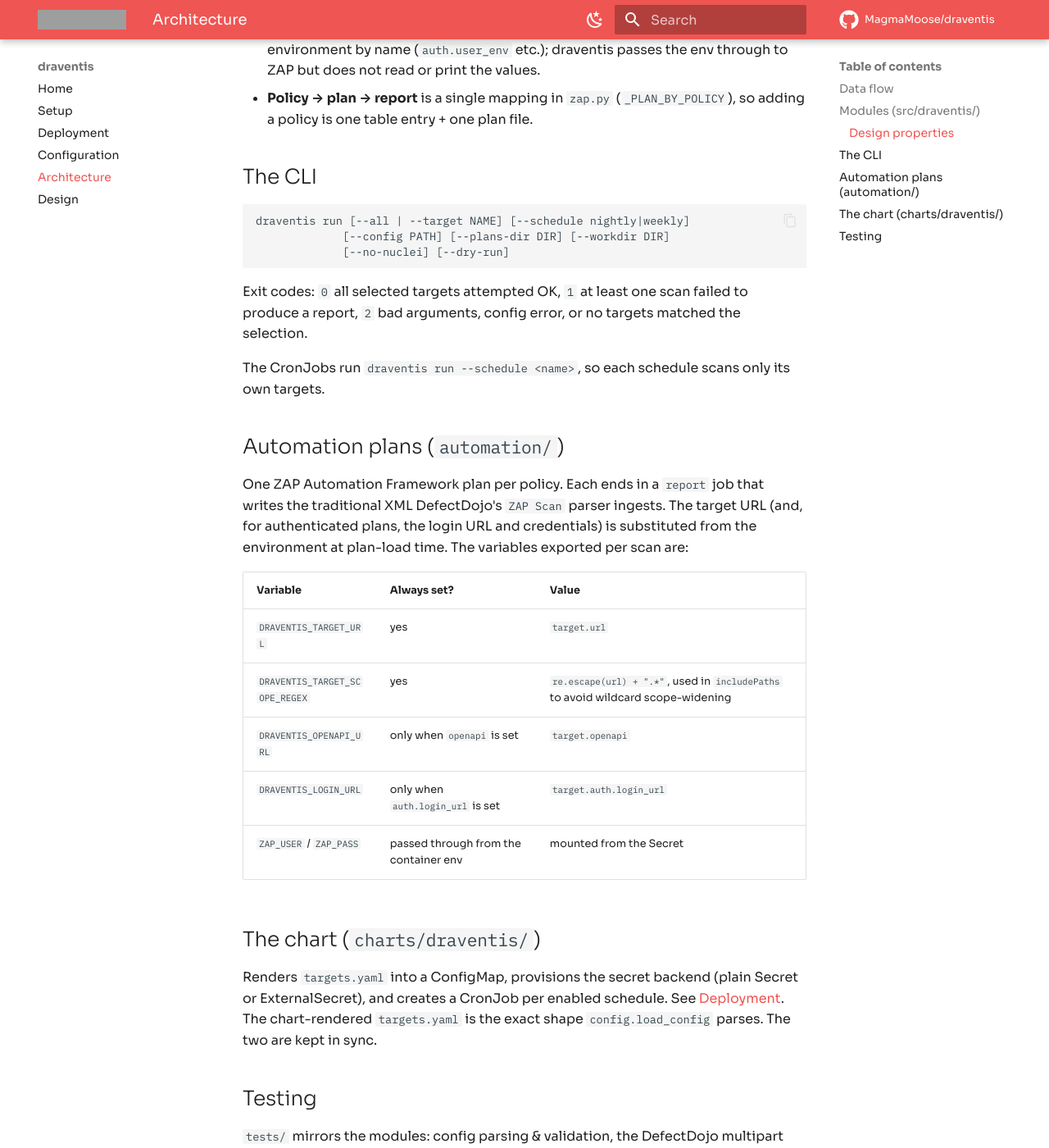
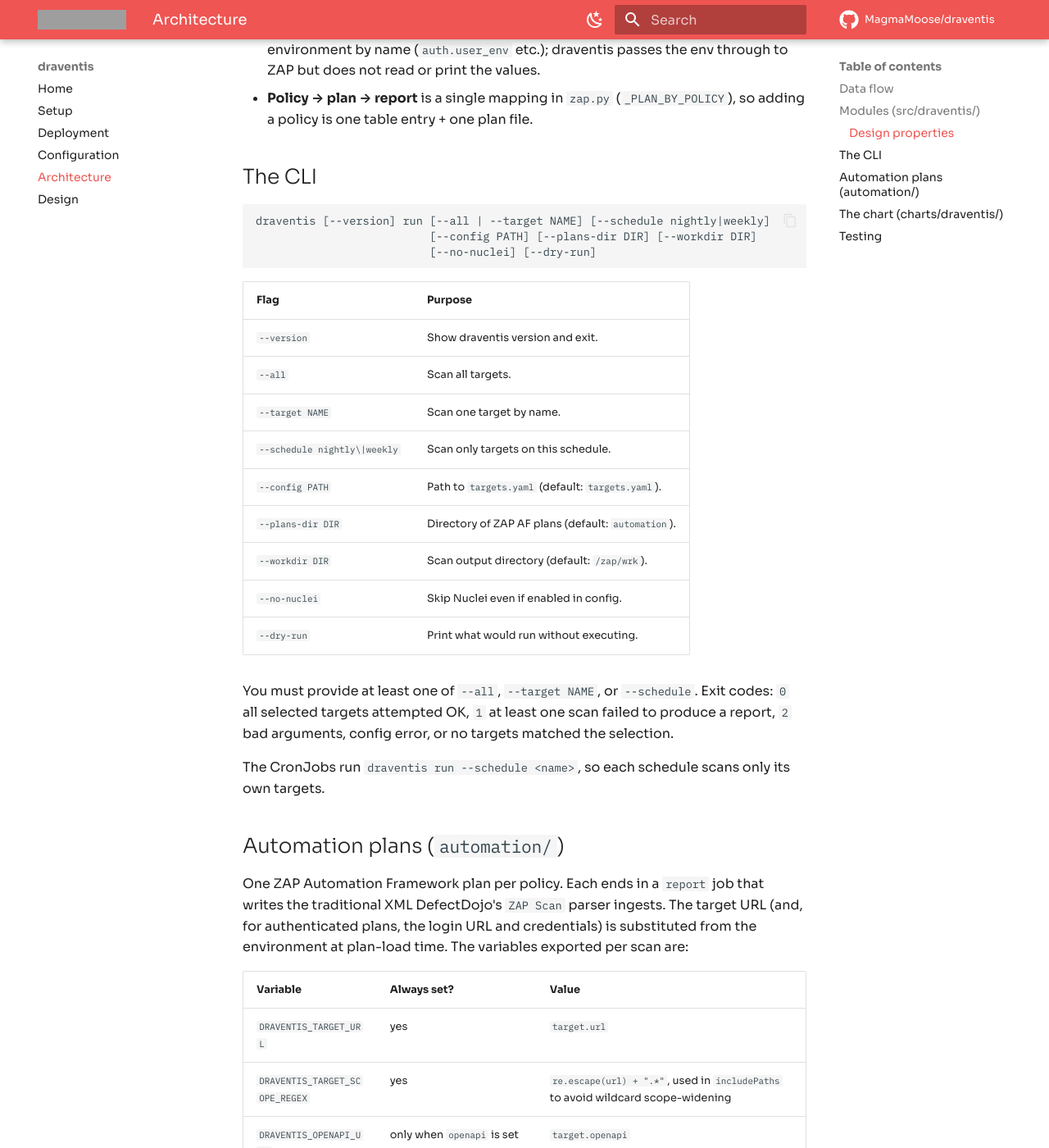
Before and after one commit to MagmaMoose/draventis, an MkDocs documentation site: the page built from docs/architecture.md, in a window 1280 px wide and 1400 px high, scrolled down 1408 px. Shown: the whole window at 82% size. Built offline with MkDocs 1.6.1 and Material for MkDocs 9.7.7, drawn with Linux system fonts in a browser that asks for light colours; comment, search, counter and statistics services are not loaded; grey boxes are pictures that could not be loaded.

Commit message:
docs-update maintenance (#48)
Automated maintenance run.

Co-authored-by: Caleb Sargeant <calebsargeant@users.noreply.github.com>

````diff
--- a/docs/architecture.md
+++ b/docs/architecture.md
@@ -1,4 +1,6 @@
 # Architecture
+
+<!-- sources: src/draventis/__main__.py, src/draventis/model.py, src/draventis/config.py, src/draventis/zap.py, src/draventis/nuclei.py, src/draventis/defectdojo.py, charts/draventis/ -->
 
 draventis is a small Python CLI plus a Helm chart. The CLI is the
 **orchestrator + uploader**; the scanning is done by external binaries (ZAP,
@@ -49,17 +51,26 @@ not stop the rest.
 ## The CLI
 
 ```text
-draventis run [--all | --target NAME] [--schedule nightly|weekly]
-             [--config PATH] [--plans-dir DIR] [--workdir DIR]
-             [--no-nuclei] [--dry-run]
+draventis [--version] run [--all | --target NAME] [--schedule nightly|weekly]
+                          [--config PATH] [--plans-dir DIR] [--workdir DIR]
+                          [--no-nuclei] [--dry-run]
 ```
 
-Exit codes: `0` all selected targets attempted OK, `1` at least one scan failed
-to produce a report, `2` bad arguments, config error, or no targets matched the
-selection.
+| Flag | Purpose |
+|---|---|
+| `--version` | Show draventis version and exit. |
+| `--all` | Scan all targets. |
+| `--target NAME` | Scan one target by name. |
+| `--schedule nightly\|weekly` | Scan only targets on this schedule. |
+| `--config PATH` | Path to `targets.yaml` (default: `targets.yaml`). |
+| `--plans-dir DIR` | Directory of ZAP AF plans (default: `automation`). |
+| `--workdir DIR` | Scan output directory (default: `/zap/wrk`). |
+| `--no-nuclei` | Skip Nuclei even if enabled in config. |
+| `--dry-run` | Print what would run without executing. |
 
-The CronJobs run `draventis run --schedule <name>`, so each schedule scans only
-its own targets.
+You must provide at least one of `--all`, `--target NAME`, or `--schedule`. Exit codes: `0` all selected targets attempted OK, `1` at least one scan failed to produce a report, `2` bad arguments, config error, or no targets matched the selection.
+
+The CronJobs run `draventis run --schedule <name>`, so each schedule scans only its own targets.
 
 ## Automation plans (`automation/`)
 
````
Also changed, not shown: docs/configuration.md (+2 -0 lines), docs/deployment.md (+2 -0 lines), docs/design.md (+2 -0 lines).
